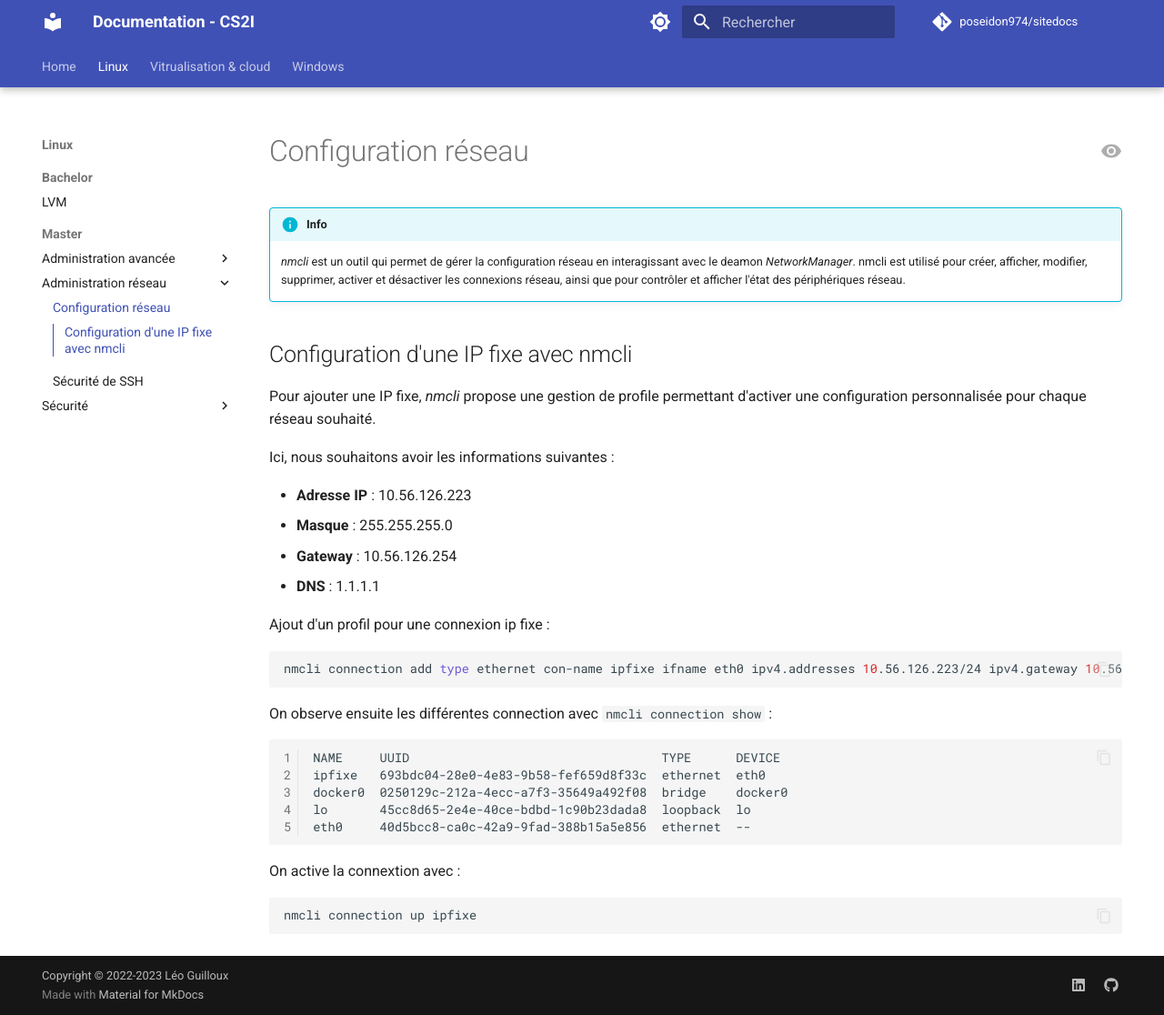
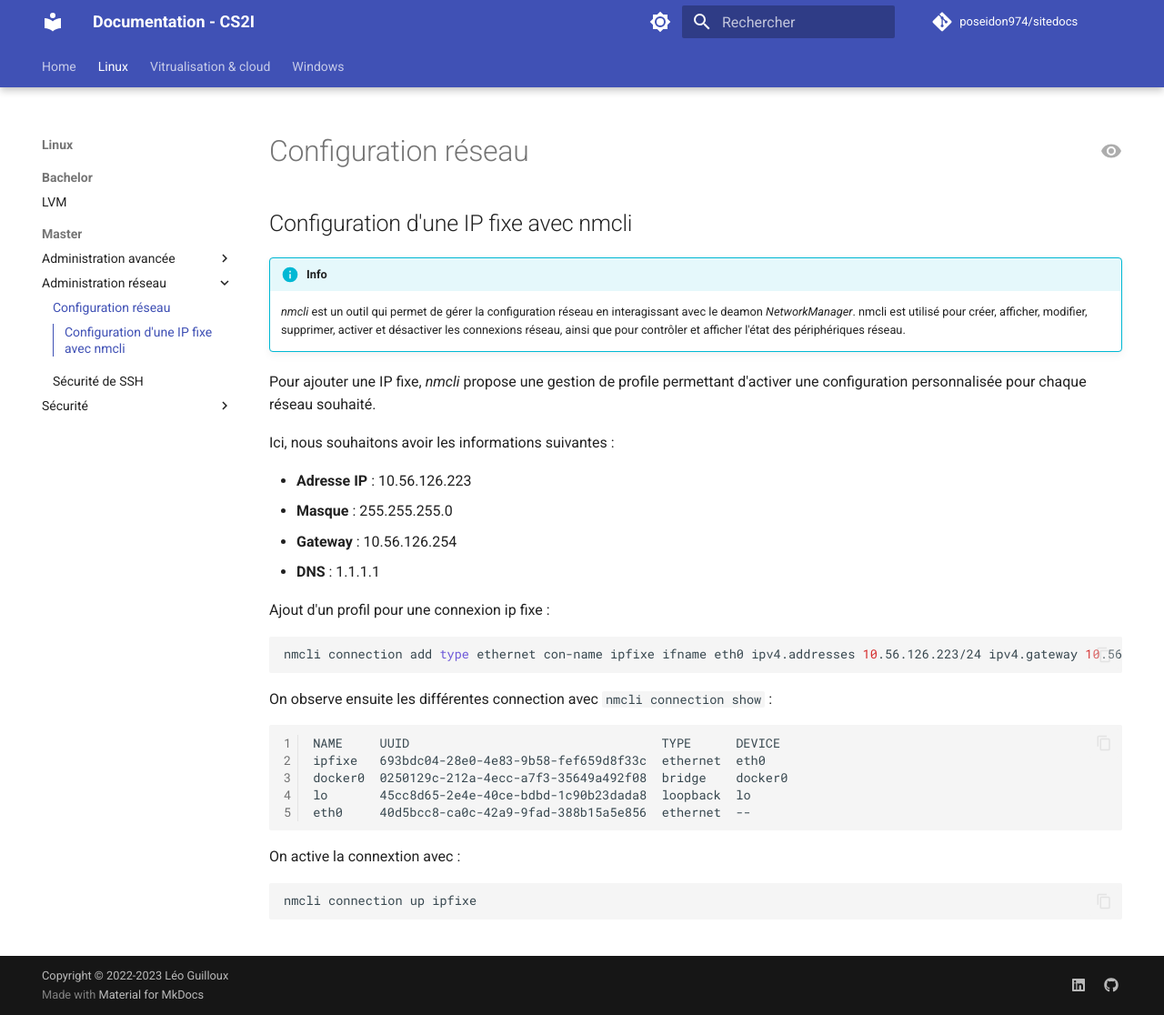
Before and after one commit to poseidon974/sitedocs, an MkDocs documentation site: the page built from docs/Linux/Master/Administration réseau/NMCLI.md, in a window 1280 px wide and 1116 px high. Shown: the whole window at 91% size. Built offline with MkDocs 1.6.1 and Material for MkDocs 9.7.7, drawn with Linux system fonts in a browser that asks for light colours; comment, search, counter and statistics services are not loaded; the version menu is left out.

Commit message:
update cours 13/02/2023

```diff
--- a/docs/Linux/Master/Administration réseau/NMCLI.md
+++ b/docs/Linux/Master/Administration réseau/NMCLI.md
@@ -5,10 +5,10 @@ hide:
 
 # Configuration réseau
 
+## Configuration d'une IP fixe avec nmcli
+
 !!!info
     *nmcli* est un outil qui permet de gérer la configuration réseau en interagissant avec le deamon *NetworkManager*. nmcli est utilisé pour créer, afficher, modifier, supprimer, activer et désactiver les connexions réseau, ainsi que pour contrôler et afficher l'état des périphériques réseau.
-
-## Configuration d'une IP fixe avec nmcli
 
 Pour ajouter une IP fixe, *nmcli* propose une gestion de profile permettant d'activer une configuration personnalisée pour chaque réseau souhaité.
 
```
